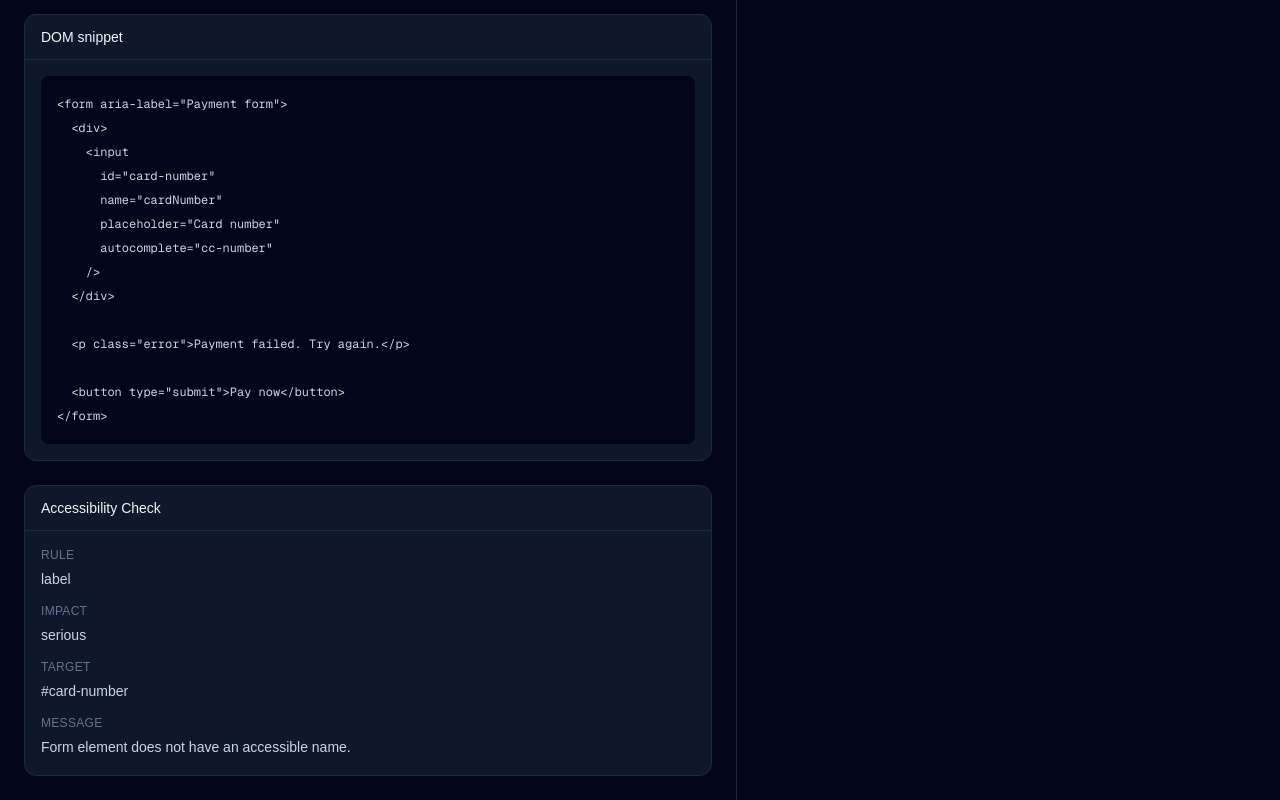
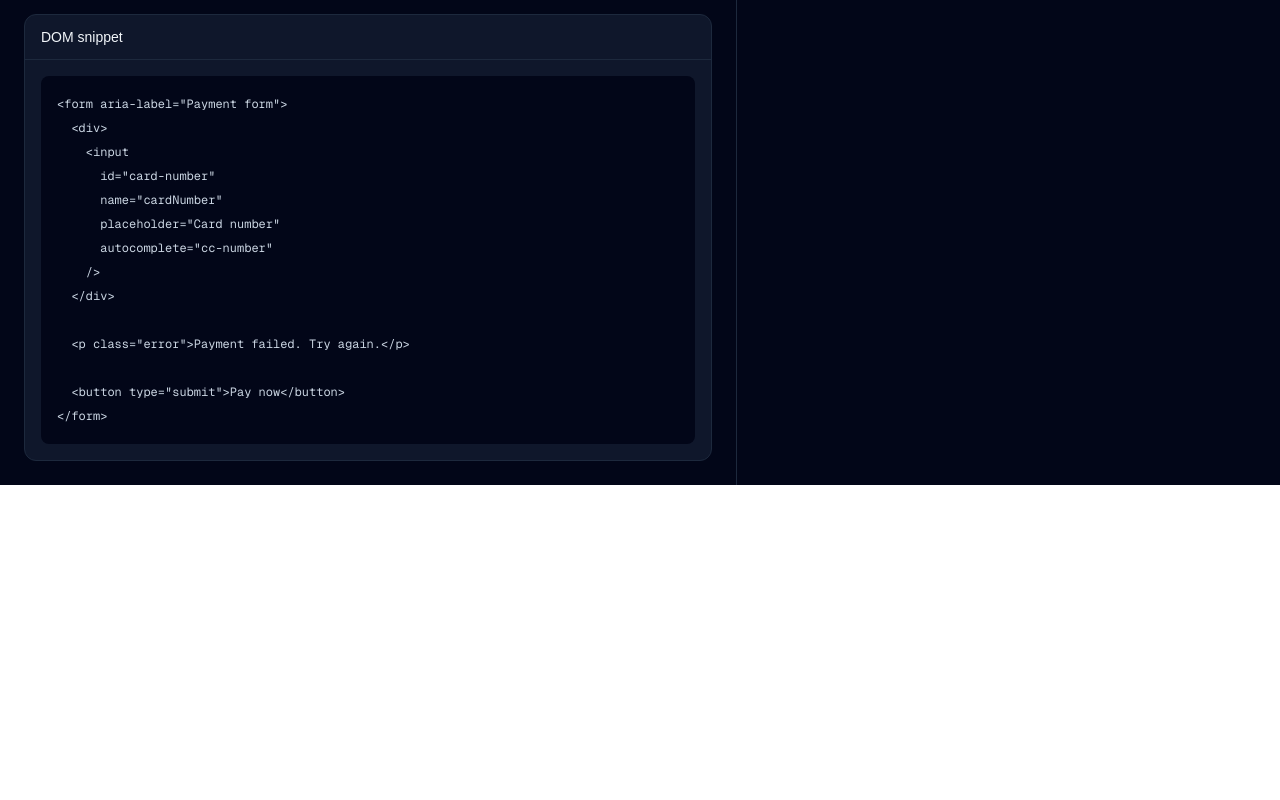
Before and after one commit to NadaSadek/ai-ui-qa-inspector, a Next.js app: page / in a window 1280 px wide. Shown: the part 647-1447 px from the top of the page. After the commit the page ends 1132 px from the top, so only its background shows below. Built offline with nearby package versions, Linux system fonts and the light colour scheme.

Commit message:
Remove accessibility check references from inspection components and related schemas

```diff
--- a/src/components/qa-inspector/InspectionInputPanel.tsx
+++ b/src/components/qa-inspector/InspectionInputPanel.tsx
@@ -37,18 +37,5 @@ export const InspectionInputPanel = ({ target }: { target: InspectionTarget }) =
         </pre>
       </div>
     </section>
-
-    <section className="mt-6 rounded-xl border border-slate-800 bg-slate-900">
-      <div className="border-b border-slate-800 px-4 py-3">
-        <h3 className="text-sm font-medium text-slate-100">Accessibility Check</h3>
-      </div>
-
-      <div className="space-y-3 p-4 text-sm text-slate-300">
-        <InputRow label="Rule">{target.accessibilityCheck.ruleId}</InputRow>
-        <InputRow label="Impact">{target.accessibilityCheck.impact}</InputRow>
-        <InputRow label="Target">{target.accessibilityCheck.target}</InputRow>
-        <InputRow label="Message">{target.accessibilityCheck.message}</InputRow>
-      </div>
-    </section>
   </section>
 );
--- a/src/components/qa-inspector/IssueDetail.tsx
+++ b/src/components/qa-inspector/IssueDetail.tsx
@@ -17,11 +17,6 @@ export const IssueDetail = ({ issue }: { issue: QAIssue }) => (
             {issue.evidence.screenshotObservation}
           </EvidenceItem>
           <EvidenceItem title="DOM evidence">{issue.evidence.domEvidence}</EvidenceItem>
-          {issue.evidence.accessibilityCheckReference ? (
-            <EvidenceItem title="Accessibility check reference">
-              {issue.evidence.accessibilityCheckReference}
-            </EvidenceItem>
-          ) : null}
         </div>
       </ResultRow>
 
--- a/src/components/qa-inspector/QAInspectorView.tsx
+++ b/src/components/qa-inspector/QAInspectorView.tsx
@@ -40,7 +40,6 @@ export function QAInspectorView() {
           description: inspectionTarget.description,
           screenshotDescription: inspectionTarget.screenshotDescription,
           domSnippet: inspectionTarget.domSnippet,
-          accessibilityCheck: inspectionTarget.accessibilityCheck,
         }),
       });
 
--- a/src/lib/ai/inspectUiState.ts
+++ b/src/lib/ai/inspectUiState.ts
@@ -15,7 +15,6 @@ export async function inspectUiState(target: InspectionRequest) {
 You inspect frontend UI states using:
 - rendered UI screenshot description
 - DOM snippets
-- accessibility check input
 
 Return developer-facing QA findings.
 Do not invent inaccessible behavior that is not supported by the input.
@@ -41,13 +40,6 @@ ${target.description}
 DOM snippet:
 ${target.domSnippet}
 
-Accessibility check input:
-Rule: ${target.accessibilityCheck.ruleId}
-Impact: ${target.accessibilityCheck.impact}
-Target: ${target.accessibilityCheck.target}
-Message: ${target.accessibilityCheck.message}
-HTML: ${target.accessibilityCheck.html ?? "Not provided"}
-
 Rules:
 - targetId must exactly equal "${target.id}".
 - Return 2 to 4 distinct findings.
@@ -60,9 +52,8 @@ Evidence rules:
 - Do not include screen reader behavior, DOM behavior, or implementation assumptions in screenshotObservation.
 - domEvidence must come only from the DOM snippet.
 - domEvidence should quote the smallest relevant DOM fragment, not the full DOM snippet.
-- accessibilityCheckReference must directly cite the provided accessibility check rule or message.
-- If the accessibility check does not directly support an issue, set accessibilityCheckReference to null.
-- Do not mention color contrast unless the screenshot description or accessibility check input explicitly provides contrast evidence.
+- Do not mention color contrast unless the screenshot description explicitly provides contrast evidence.
+- Accessibility issues should be inferred from visible UI and DOM evidence.
 
 Severity rules:
 - Use high severity only for blocking issues or serious accessibility failures.
--- a/src/lib/ai/schema.ts
+++ b/src/lib/ai/schema.ts
@@ -18,7 +18,6 @@ export const qaIssueSchema = z.object({
   evidence: z.object({
     screenshotObservation: z.string().min(1),
     domEvidence: z.string().min(1),
-    accessibilityCheckReference: z.string().nullable(),
   }),
 
   userImpact: z.string().min(1),
@@ -39,13 +38,6 @@ export const inspectionRequestSchema = z.object({
   description: z.string().min(1),
   screenshotDescription: z.string().min(1),
   domSnippet: z.string().min(1),
-  accessibilityCheck: z.object({
-    ruleId: z.string().min(1),
-    impact: z.enum(["minor", "moderate", "serious", "critical"]),
-    target: z.string().min(1),
-    message: z.string().min(1),
-    html: z.string().optional(),
-  }),
 });
 
 export type QAIssue = z.infer<typeof qaIssueSchema>;
--- a/src/lib/data/inspectionTarget.ts
+++ b/src/lib/data/inspectionTarget.ts
@@ -20,13 +20,6 @@ export const inspectionTarget: InspectionTarget = {
 
   <button type="submit">Pay now</button>
 </form>`,
-  accessibilityCheck: {
-    ruleId: "label",
-    impact: "serious",
-    target: "#card-number",
-    message: "Form element does not have an accessible name.",
-    html: `<input id="card-number" name="cardNumber" placeholder="Card number" autocomplete="cc-number" />`,
-  },
   screenshotDescription:
     "A checkout payment form is shown with a card number input that uses placeholder text only. Below the input, a red error message says 'Payment failed. Try again.' A primary 'Pay now' button appears below the error.",
 };
--- a/src/lib/data/mockInspectionResult.ts
+++ b/src/lib/data/mockInspectionResult.ts
@@ -7,7 +7,7 @@ export const mockInspectionResult: QAInspectionResult = {
 
   issues: [
     {
-      id: "missing-card-input-label",
+      id: "missing-card-number-label",
       issueType: "accessibility",
       severity: "high",
       affectedElement: "Card number input",
@@ -16,7 +16,6 @@ export const mockInspectionResult: QAInspectionResult = {
           "The card field appears without a persistent visible label. The field identity depends on placeholder text.",
         domEvidence:
           "The input has placeholder='Card number' but no associated label, aria-label, or aria-labelledby.",
-        accessibilityCheckReference: "label: Form element does not have an accessible name.",
       },
       userImpact:
         "Screen reader users may not understand what information the field requires, and sighted users lose the field hint after typing.",
@@ -33,7 +32,6 @@ export const mockInspectionResult: QAInspectionResult = {
           "The error message appears as a general form message and does not visually point to a specific field or recovery step.",
         domEvidence:
           "The error is rendered as a paragraph after the input, but the card input does not reference it with aria-describedby.",
-        accessibilityCheckReference: null,
       },
       userImpact:
         "Users may not know whether the card number, card status, payment processor, or another field caused the failure.",
@@ -49,7 +47,6 @@ export const mockInspectionResult: QAInspectionResult = {
         screenshotObservation:
           "The message says 'Payment failed. Try again.' but does not explain what the user should check or change.",
         domEvidence: "The error text is generic and does not include recovery guidance.",
-        accessibilityCheckReference: null,
       },
       userImpact:
         "Users may repeatedly retry without understanding whether they need to check card details, use another card, or contact their bank.",
--- a/src/types/qa.ts
+++ b/src/types/qa.ts
@@ -1,17 +1,8 @@
-export type AccessibilityCheck = {
-  ruleId: string;
-  impact: "minor" | "moderate" | "serious" | "critical";
-  target: string;
-  message: string;
-  html?: string;
-};
-
 export type InspectionTarget = {
   id: string;
   screenName: string;
   stateName: string;
   description: string;
   domSnippet: string;
-  accessibilityCheck: AccessibilityCheck;
   screenshotDescription: string;
 };
```
Also changed, not shown: 1 other file (tests, documents, lock files or other folders).
